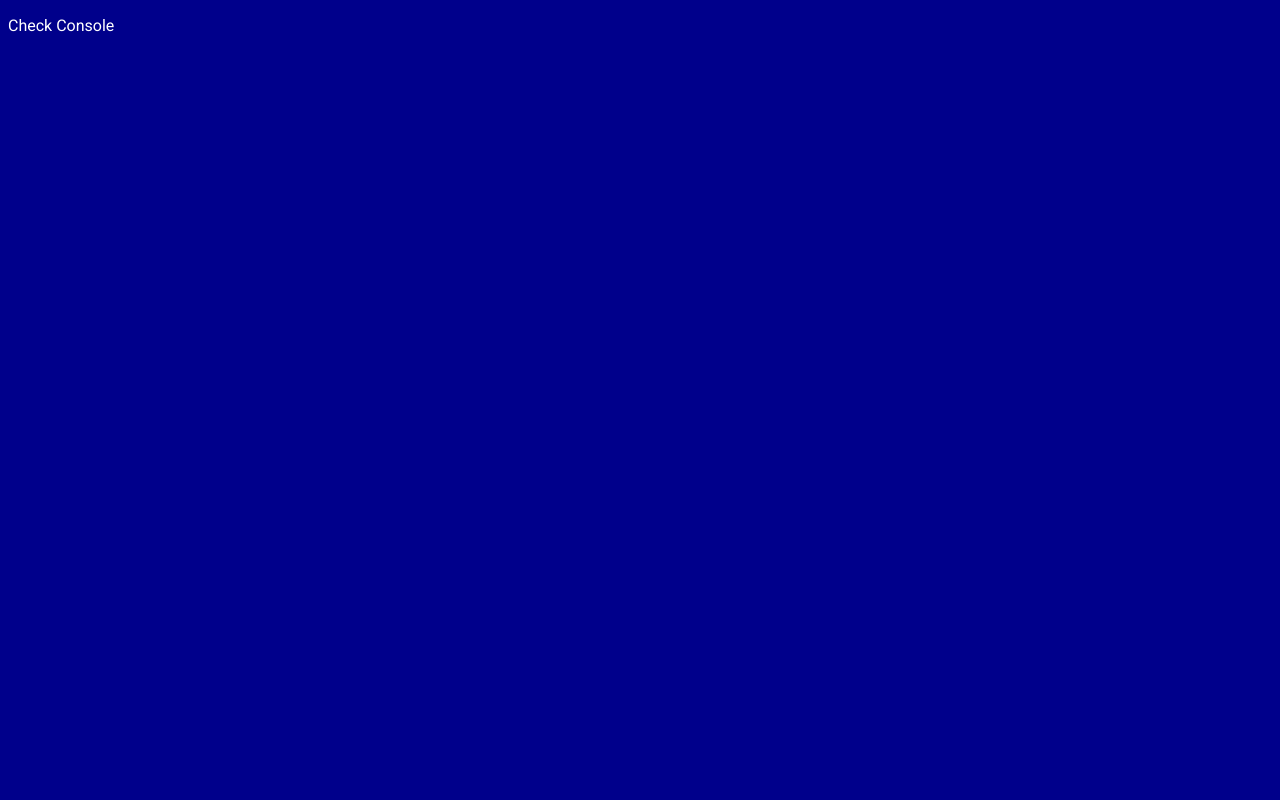
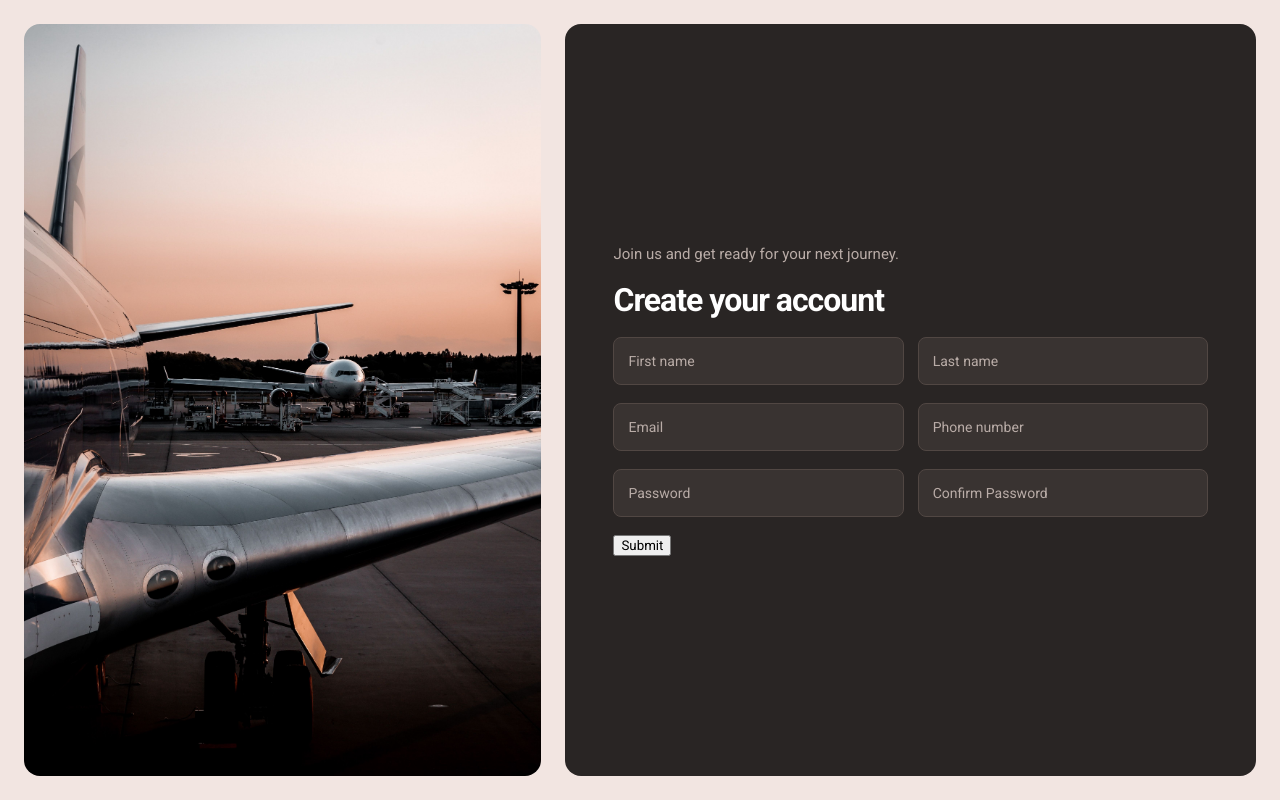
Before and after one commit to RicoLViviers/odin-sign-up-form, a plain HTML site: page index.html in a window 1280 px wide. Drawn offline with Linux system fonts and the light colour scheme.

Commit message:
Add the frontend for the signup form

```diff
--- a/index.html
+++ b/index.html
@@ -1,5 +1,6 @@
 <!DOCTYPE html>
 <html lang="en">
+
 <head>
     <meta charset="UTF-8">
     <meta name="viewport" content="width=device-width, initial-scale=1.0">
@@ -9,8 +10,24 @@
         @import url('https://fonts.googleapis.com/css2?family=Roboto:ital,wght@0,100..900;1,100..900&display=swap');
     </style>
 </head>
+
 <body>
-    <p>Check Console</p>
+    <div id="container">
+        <img src="assets/airport.jpg" alt="Image of airport" width="400" id="plane-image">
+        <form class="form-container">
+            <input type="text" placeholder="First name">
+            <input type="text" placeholder="Last name">
+
+            <input type="email" placeholder="Email">
+            <input type="tel" placeholder="Phone number">
+
+            <input type="pwd" placeholder="Password">
+            <input type="confirmPwd" placeholder="Confirm Password">
+
+            <button>Submit</button>
+        </form>
+    </div>
     <script src="script.js"></script>
 </body>
+
 </html>
--- a/styles.css
+++ b/styles.css
@@ -1,6 +1,81 @@
-*
-{
+* {
+    box-sizing: border-box;
+    margin: 0;
     font-family: "Roboto", sans-serif;
-    background-color: darkblue;
-    color: white;
 }
+
+body {
+    min-height: 100vh;
+    background-color: #F2E5E1;
+    color: #292524;
+}
+
+#container {
+    display: flex;
+    height: 100vh;
+    padding: 24px;
+    gap: 24px;
+}
+
+#plane-image {
+    width: 42%;
+    object-fit: cover;
+    border-radius: 16px;
+}
+
+.form-container {
+    flex: 1;
+    display: flex;
+    flex-wrap: wrap;
+    align-content: center;
+    align-items: center;
+    gap: 18px 14px;
+
+    padding: 48px;
+    background-color: #292524;
+    border-radius: 16px;
+}
+
+.form-container::before {
+    content: "Create your account";
+    display: block;
+    width: 100%;
+    color: #FFFFFF;
+    font-size: 32px;
+    font-weight: 700;
+    letter-spacing: -1px;
+}
+
+.form-container::after {
+    content: "Join us and get ready for your next journey.";
+    display: block;
+    order: -1;
+    width: 100%;
+    color: #B9ACA7;
+    font-size: 15px;
+}
+
+.form-container input {
+    width: calc(50% - 7px);
+    min-width: 0;
+    height: 48px;
+    padding: 0 14px;
+
+    color: #FFFFFF;
+    background-color: #393331;
+    border: 1px solid #514743;
+    border-radius: 8px;
+    outline: none;
+
+    font-size: 14px;
+    transition: border-color 0.2s, background-color 0.2s;
+}
+
+.form-container input:focus {
+    border-color: #C47D68;
+    background-color: #403633;
+}
+
+.form-container input::placeholder {
+    color: #B9ACA7;
+}
```
